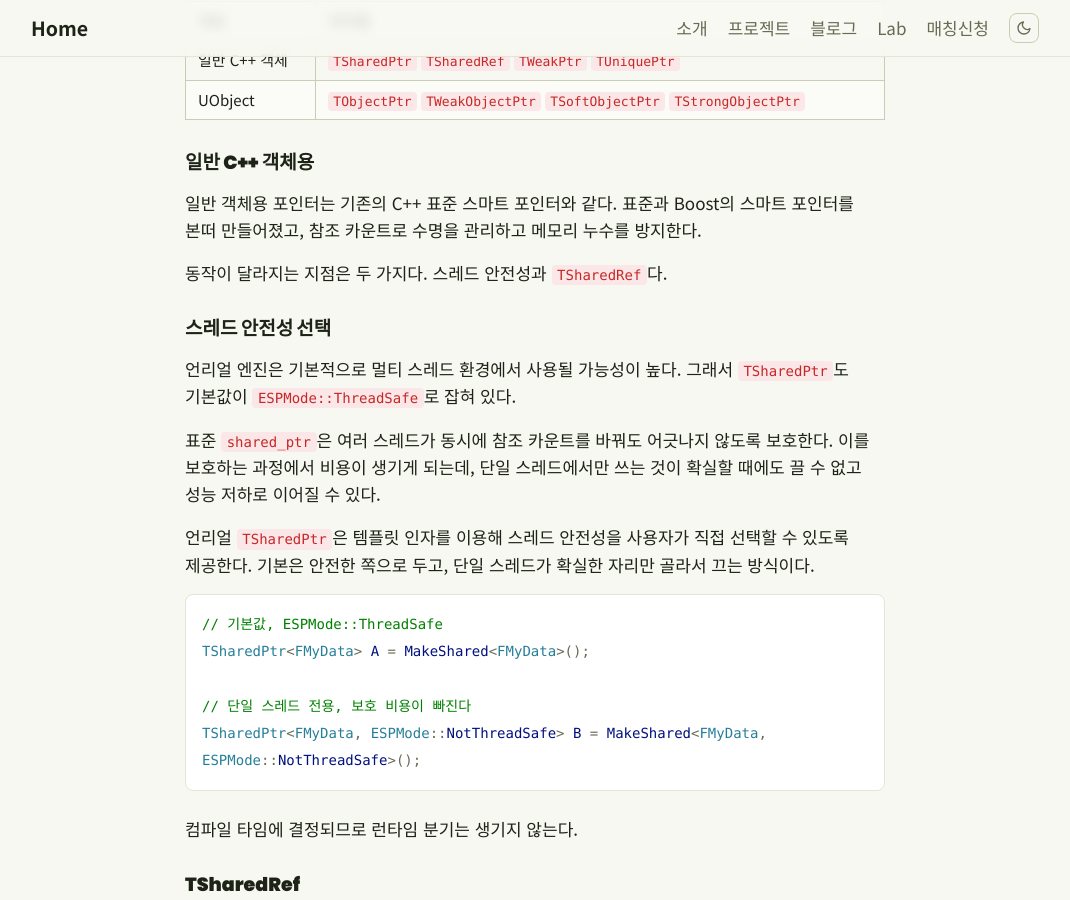
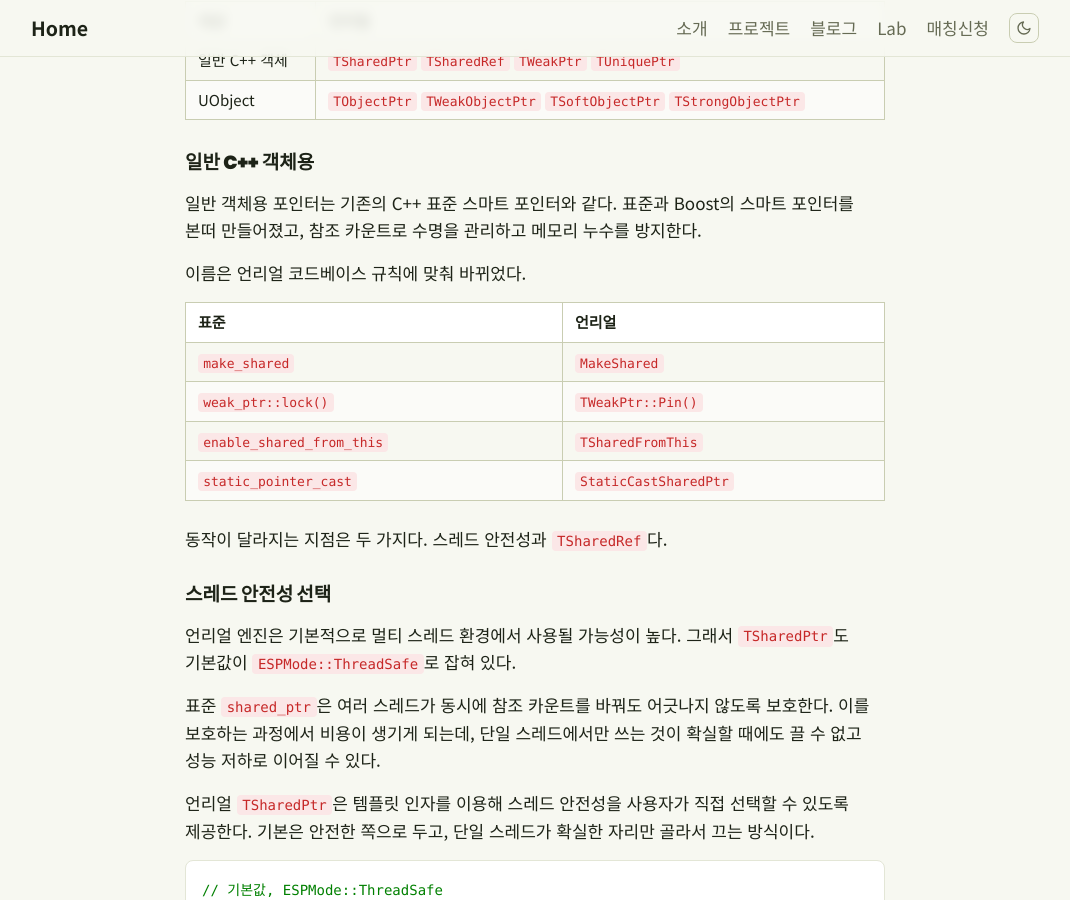
Before and after one commit to skamo3/skamo3.github.io, a Jekyll site: the page built from _posts/2026-08-13-cpp-unreal-smart-pointers.md, in a window 1280 px wide and 900 px high, scrolled down 3190 px. Shown: the whole window, without its empty margins (105-1175 px from the left). Built offline with Jekyll 4.4.1, drawn with Linux system fonts in a browser that asks for light colours.

Commit message:
글 수정: 표준과 언리얼 이름 대응 표 복구
Co-Authored-By: Claude Opus 5 <noreply@anthropic.com>

```diff
--- a/_posts/2026-08-13-cpp-unreal-smart-pointers.md
+++ b/_posts/2026-08-13-cpp-unreal-smart-pointers.md
@@ -98,6 +98,15 @@ if (auto Locked = Weak.lock())
 ### 일반 C++ 객체용
 
 일반 객체용 포인터는 기존의 C++ 표준 스마트 포인터와 같다. 표준과 Boost의 스마트 포인터를 본떠 만들어졌고, 참조 카운트로 수명을 관리하고 메모리 누수를 방지한다.
+
+이름은 언리얼 코드베이스 규칙에 맞춰 바뀌었다.
+
+| 표준 | 언리얼 |
+|---|---|
+| `make_shared` | `MakeShared` |
+| `weak_ptr::lock()` | `TWeakPtr::Pin()` |
+| `enable_shared_from_this` | `TSharedFromThis` |
+| `static_pointer_cast` | `StaticCastSharedPtr` |
 
 동작이 달라지는 지점은 두 가지다. 스레드 안전성과 `TSharedRef`다.
 
```
